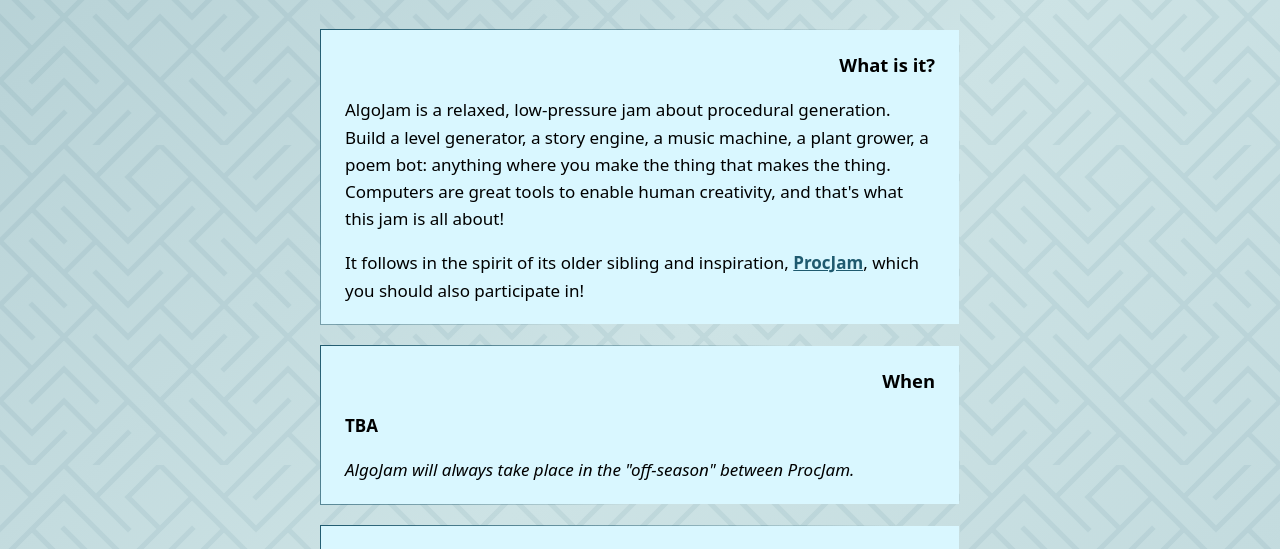
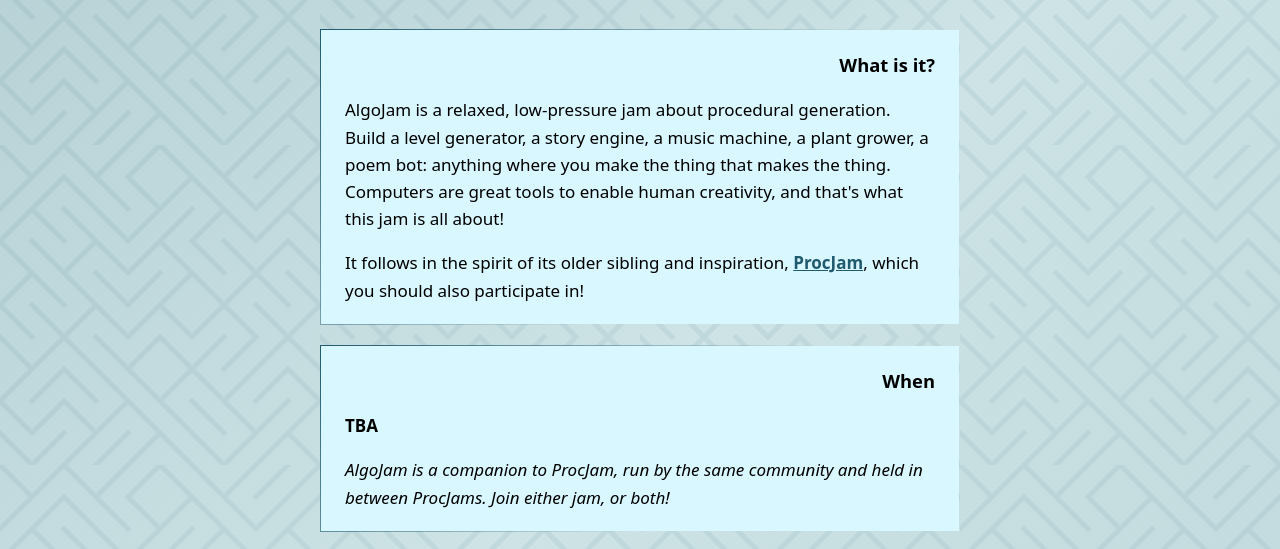
Before and after one commit to Hectate/algojam-web, a plain HTML site: page index.html in a window 1280 px wide. Shown: the part 175-724 px from the top of the page. Drawn offline with Linux system fonts and the light colour scheme.

Commit message:
Update index.html

```diff
--- a/index.html
+++ b/index.html
@@ -124,7 +124,7 @@
   <section id="when">
     <h2>When</h2>
     <p class="when"><!-- TODO: jam dates -->TBA</p>
-    <p><i>AlgoJam will always take place in the "off-season" between ProcJam.</i></p>
+    <p><i>AlgoJam is a companion to ProcJam, run by the same community and held in between ProcJams. Join either jam, or both!</i></p>
   </section>
 
   <section id="rules">
```
